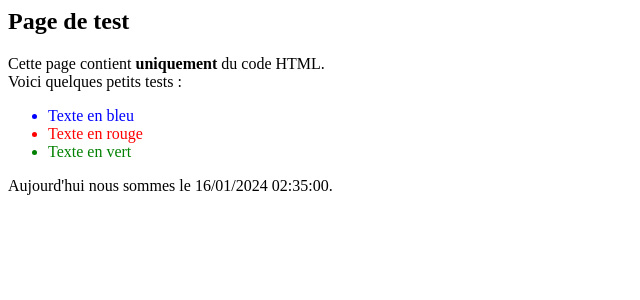
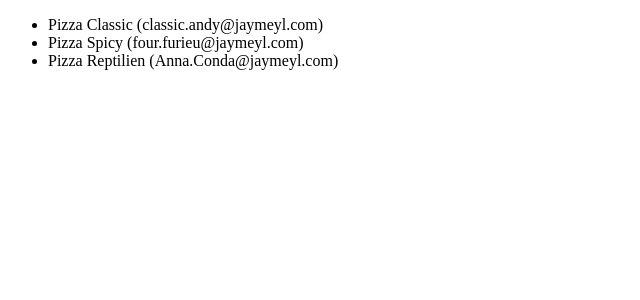
Before and after one commit to Balidriss/Your-Pizza-Recipes---PHP-training, a PHP site: page / in a window 1280 px wide. Shown: the top 300 px of the page, without its empty margins (0-640 px from the left). Run offline with PHP 8.4, Linux system fonts and the light colour scheme.

Commit message:
move test into test folder + made recipe list with algo

```diff
--- a/index.php
+++ b/index.php
@@ -1,28 +1,32 @@
+<?php
+
+// Déclaration du tableau des recettes : nom , contenu, afficher.
+$recipes = [
+    ['Pizza Classic', 'Ingredients', 'classic.andy@jaymeyl.com', true,],
+    ['Pizza Yolo', 'Ingredients', 'four.furieu@jaymeyl.com', false,],
+    ['Pizza Spicy', 'Ingredients', 'four.furieu@jaymeyl.com', true,],
+    ['Pizza Reptilien', 'Ingredients', 'Anna.Conda@jaymeyl.com', true,],
+];
+
+$totalrecipes = 4;
+
+?>
+
+<!DOCTYPE html>
 <html>
 
 <head>
-    <meta charset="utf-8" />
-    <title>Ceci est une page HTML de test</title>
+    <title>Affichage des recettes</title>
 </head>
 
 <body>
-    <h2>Page de test</h2>
-    <p>
-        Cette page contient <strong>uniquement</strong> du code HTML.<br />
-
-
-        Voici quelques petits tests :
-
-
-    </p>
-
     <ul>
-        <li style="color: blue;">Texte en bleu</li>
-        <li style="color: red;">Texte en rouge</li>
-        <li style="color: green;">Texte en vert</li>
+        <?php for ($lines = 0; $lines < $totalrecipes; $lines++) : ?>
+            <?php if ($recipes[$lines][3]) : ?>
+                <li><?php echo $recipes[$lines][0] . ' (' . $recipes[$lines][2] . ')'; ?></li>
+            <?php endif ?>
+        <?php endfor; ?>
     </ul>
-
-    <p>Aujourd'hui nous sommes le <?php echo date('d/m/Y h:i:s'); ?>.</p>
 </body>
 
 </html>
```
Also changed, not shown: tests/index.php (added, +28 -0 lines), tests/affichertext.php (renamed from affichertext.php), tests/info.php (renamed from info.php).
